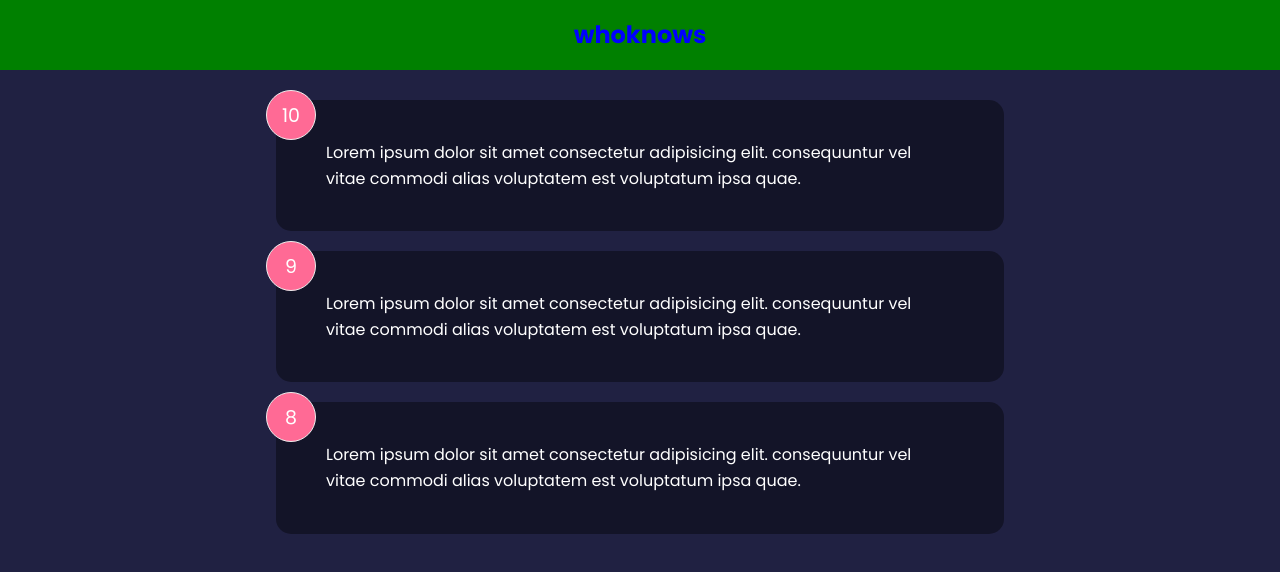
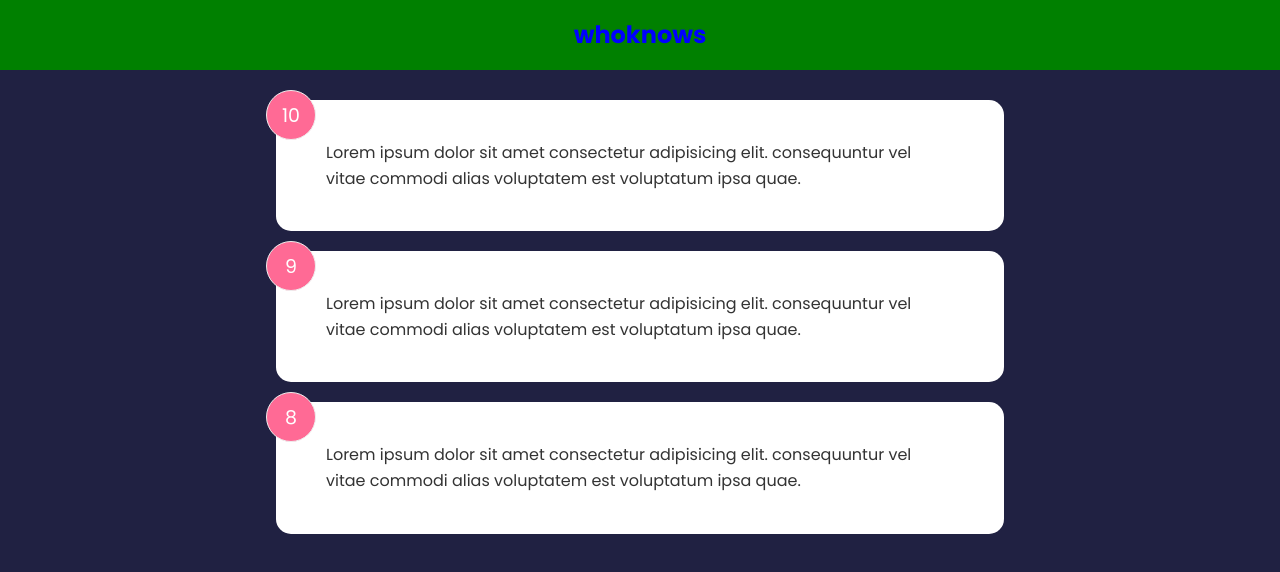
Before and after one commit to wlowry88/feedback-app, a React (Create React App) app: page / in a window 1280 px wide. Shown: the top 572 px of the page. Built offline with nearby package versions, Linux system fonts and the light colour scheme.

Commit message:
add required prop types

```diff
--- a/src/components/FeedbackItem.js
+++ b/src/components/FeedbackItem.js
@@ -4,7 +4,7 @@
 function FeedbackItem({item}) {
 
   return (
-    <Card reverse={true}>
+    <Card >
         <div className="num-display">{item.rating}</div>
         <div className="text-display">{item.text}</div>
     </Card>
--- a/src/components/shared/Card.js
+++ b/src/components/shared/Card.js
@@ -1,4 +1,5 @@
 import React from 'react'
+import { PropTypes } from 'prop-types'
 
 function Card({children, reverse}) {
   return (
@@ -6,4 +7,13 @@
   )
 }
 
+Card.defaultProps = {
+    reverse: false
+}
+
+Card.propTypes = {
+    children: PropTypes.node.isRequired,
+    reverse: PropTypes.bool
+}
+
 export default Card
```
Also changed, not shown: src/components/FeedbackList.js (+9 -0 lines).
